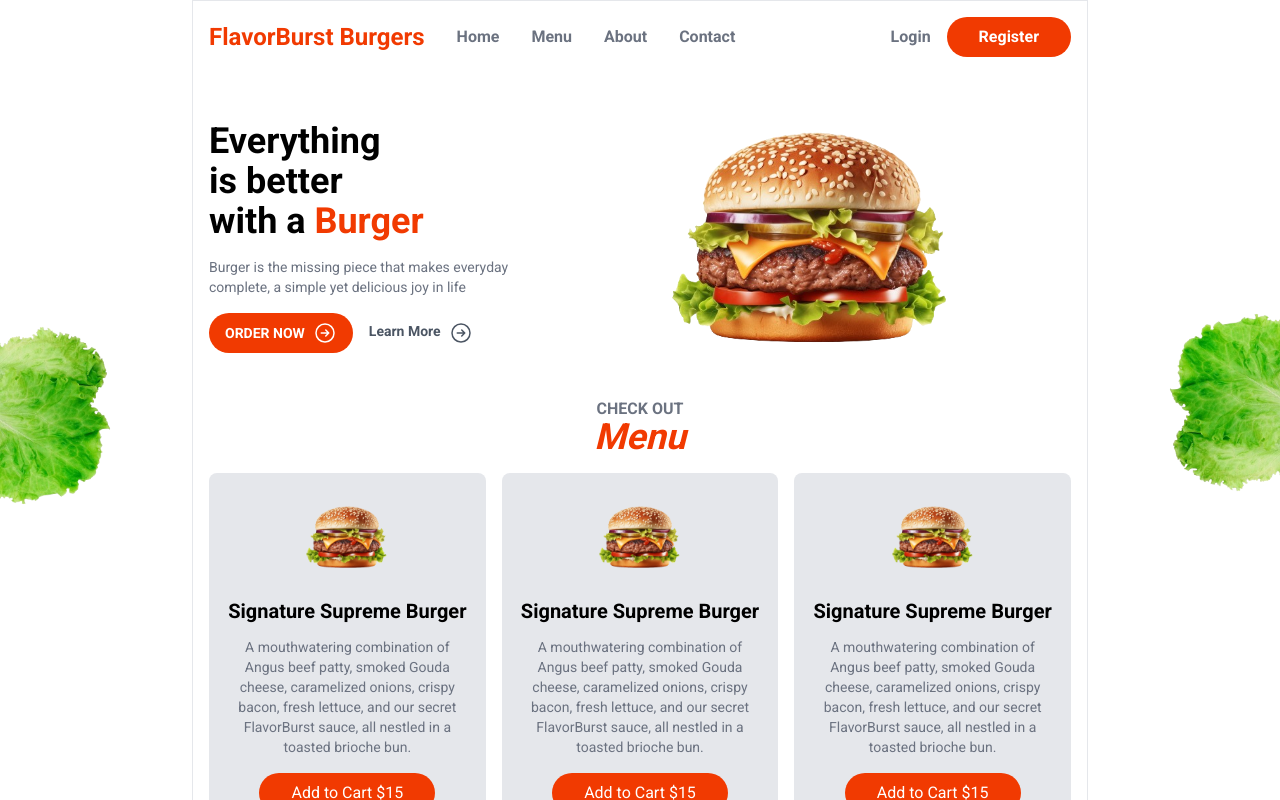
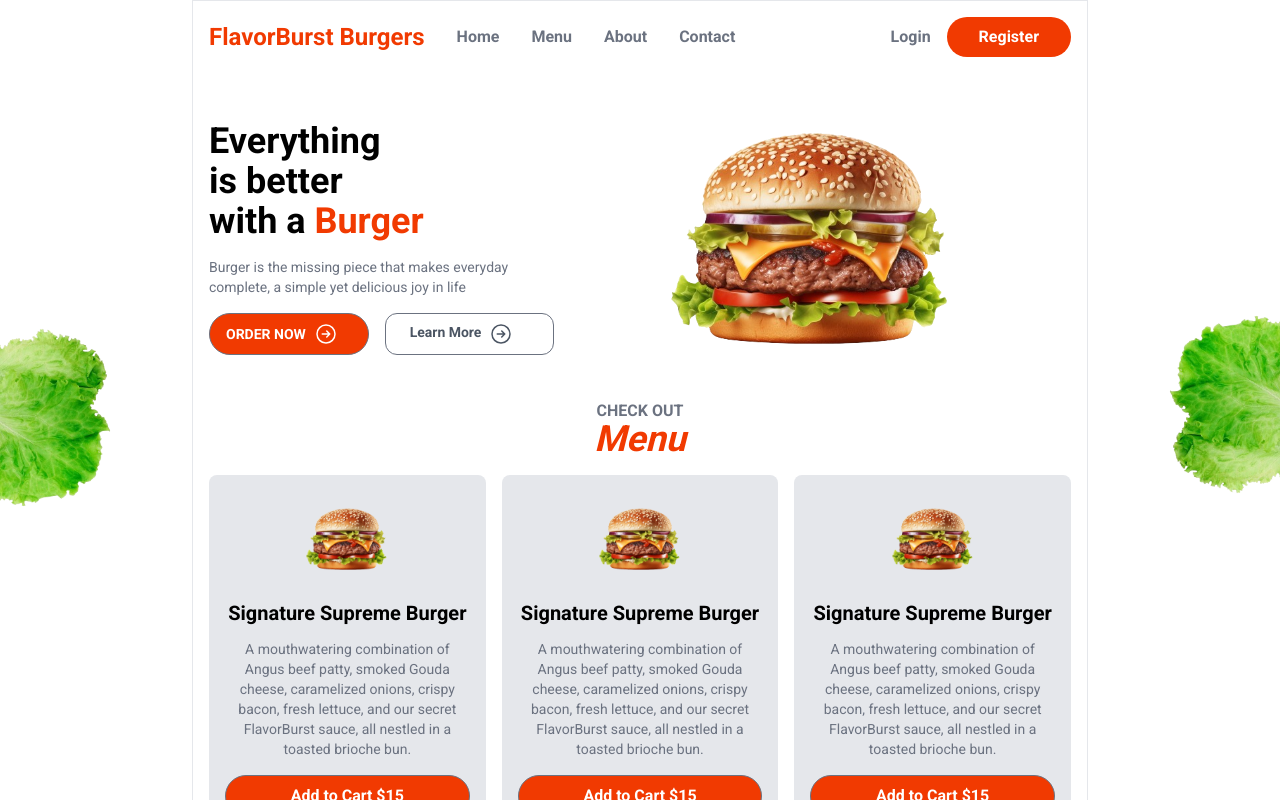
Before and after one commit to spikey2023/food-ordering-app, a Next.js app: page / in a window 1280 px wide. Shown: the top 800 px of the page. Built offline with nearby package versions, Linux system fonts and the light colour scheme.

Commit message:
Added register page form styling

```diff
--- a/src/app/globals.css
+++ b/src/app/globals.css
@@ -6,3 +6,19 @@
     @apply grid;
     grid-template-columns: .4fr .6fr;
 }
+
+input[type="email"],
+input[type="password"],
+input[type="text"] {
+    @apply block w-full my-2 rounded-xl;
+    @apply border p-2 border-gray-300 bg-gray-100
+}
+
+button {
+    @apply block w-full text-gray-700 font-semibold;
+    @apply border border-gray-500 rounded-xl px-6 py-2
+}
+
+button[type="submit"], .submit {
+    @apply border-0 bg-primary text-white
+}
```
